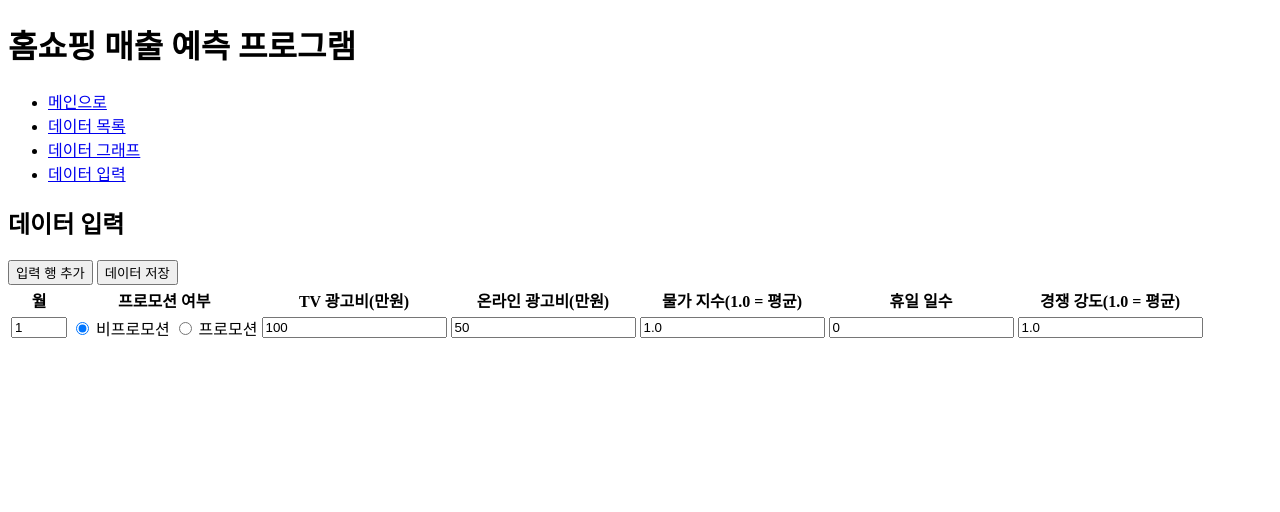
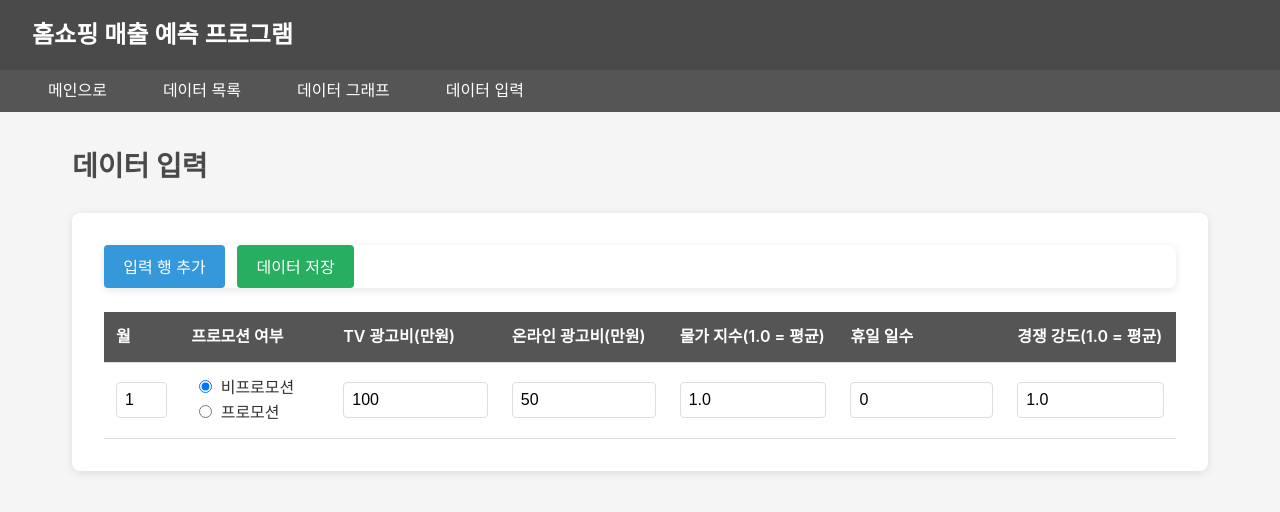
Before and after one commit to tasueom/homeshopping-sales-prediction, a Flask app: page /add_data in a window 1280 px wide. Shown: the top 512 px of the page. Run offline with Flask 3, Linux system fonts and the light colour scheme.

Commit message:
chore: style.css 추가

```diff
--- /dev/null
+++ b/static/css/style.css
@@ -0,0 +1,176 @@
+/* 기본 리셋 및 전체 설정 */
+* {
+    margin: 0;
+    padding: 0;
+    box-sizing: border-box;
+}
+
+body {
+    font-family: -apple-system, BlinkMacSystemFont, 'Segoe UI', Roboto, Oxygen, Ubuntu, Cantarell, sans-serif;
+    line-height: 1.6;
+    color: #333;
+    background-color: #f5f5f5;
+}
+
+/* 헤더 */
+header {
+    background-color: #4a4a4a;
+    color: white;
+    padding: 1rem 2rem;
+    box-shadow: 0 2px 4px rgba(0,0,0,0.1);
+}
+
+header h1 {
+    font-size: 1.5rem;
+    font-weight: 600;
+}
+
+/* 네비게이션 */
+nav {
+    background-color: #555555;
+    padding: 0.5rem 2rem;
+}
+
+nav ul {
+    list-style: none;
+    display: flex;
+    gap: 1.5rem;
+}
+
+nav a {
+    color: white;
+    text-decoration: none;
+    padding: 0.5rem 1rem;
+    border-radius: 4px;
+    transition: background-color 0.3s;
+}
+
+nav a:hover {
+    background-color: #404040;
+}
+
+/* 메인 컨텐츠 */
+main {
+    max-width: 1200px;
+    margin: 2rem auto;
+    padding: 0 2rem;
+}
+
+h2 {
+    margin-bottom: 1.5rem;
+    color: #4a4a4a;
+    font-size: 1.75rem;
+}
+
+section {
+    background-color: white;
+    padding: 2rem;
+    border-radius: 8px;
+    box-shadow: 0 2px 8px rgba(0,0,0,0.1);
+    margin-bottom: 2rem;
+}
+
+/* 테이블 */
+table {
+    width: 100%;
+    border-collapse: collapse;
+    margin-top: 1rem;
+}
+
+thead {
+    background-color: #555555;
+    color: white;
+}
+
+th, td {
+    padding: 0.75rem;
+    text-align: left;
+    border-bottom: 1px solid #ddd;
+}
+
+th {
+    font-weight: 600;
+}
+
+tbody tr:hover {
+    background-color: #f9f9f9;
+}
+
+/* 버튼 */
+button {
+    background-color: #3498db;
+    color: white;
+    border: none;
+    padding: 0.6rem 1.2rem;
+    border-radius: 4px;
+    cursor: pointer;
+    font-size: 1rem;
+    transition: background-color 0.3s;
+    margin-right: 0.5rem;
+}
+
+button:hover {
+    background-color: #2980b9;
+}
+
+button[type="submit"] {
+    background-color: #27ae60;
+}
+
+button[type="submit"]:hover {
+    background-color: #229954;
+}
+
+#buttons {
+    margin-bottom: 1.5rem;
+    padding: 0;
+}
+
+/* 입력 필드 */
+input[type="number"],
+input[type="radio"] {
+    padding: 0.5rem;
+    border: 1px solid #ddd;
+    border-radius: 4px;
+    font-size: 1rem;
+}
+
+input[type="number"] {
+    width: 100%;
+}
+
+input[type="radio"] {
+    margin: 0 0.25rem 0 0.5rem;
+    cursor: pointer;
+}
+
+input[type="number"]:focus {
+    outline: none;
+    border-color: #3498db;
+    box-shadow: 0 0 0 2px rgba(52, 152, 219, 0.2);
+}
+
+/* 차트 */
+#salesChart {
+    max-height: 600px;
+}
+
+/* 반응형 */
+@media (max-width: 768px) {
+    main {
+        padding: 0 1rem;
+    }
+
+    nav ul {
+        flex-direction: column;
+        gap: 0.5rem;
+    }
+
+    table {
+        font-size: 0.9rem;
+    }
+
+    th, td {
+        padding: 0.5rem;
+    }
+}
--- a/templates/layout.html
+++ b/templates/layout.html
@@ -4,6 +4,7 @@
     <meta charset="UTF-8">
     <meta name="viewport" content="width=device-width, initial-scale=1.0">
     <title>{% block title %}{% endblock %}</title>
+    <link rel="stylesheet" href="{{ url_for('static', filename='css/style.css') }}">
 </head>
 <body>
     <header><h1>홈쇼핑 매출 예측 프로그램</h1></header>
```
